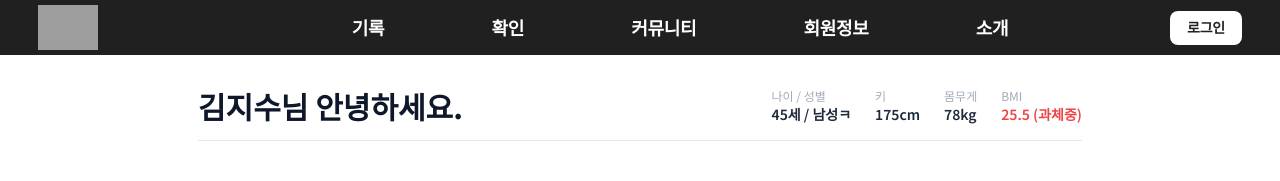
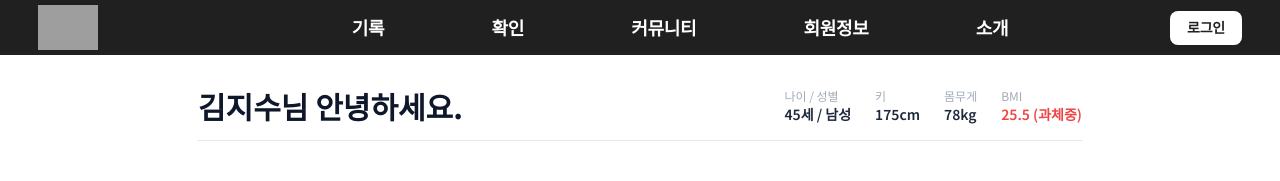
Before and after one commit to ZZAAE/Ballife, a React (Vite) app in the folder frontend/: page / in a window 1280 px wide. Shown: the top 181 px of the page. Built offline with nearby package versions, Linux system fonts and the light colour scheme; grey boxes are pictures that could not be loaded.

Commit message:
메인페이지 ㅋ 지움

```diff
--- a/frontend/src/pages/main/MainPage.jsx
+++ b/frontend/src/pages/main/MainPage.jsx
@@ -26,7 +26,7 @@ const bloodPressureData = [
 const MainPage = () => {
   // 샘플 데이터
   const userStats = {
-    ageGender: "45세 / 남성ㅋ",
+    ageGender: "45세 / 남성",
     height: "175cm",
     weight: "78kg",
     bmi: "25.5 (과체중)",
@@ -60,7 +60,7 @@ const MainPage = () => {
 
   return (
     <div className="min-h-screen bg-white font-sans text-slate-900 ml-[150px] mr-[150px]">
-      <Header />
+      {/* <Header /> */}
       <div className="flex">
         <main className="flex-1 p-6 px-12 py-10">
           <div className="max-w-auto mx-auto space-y-10">
```
